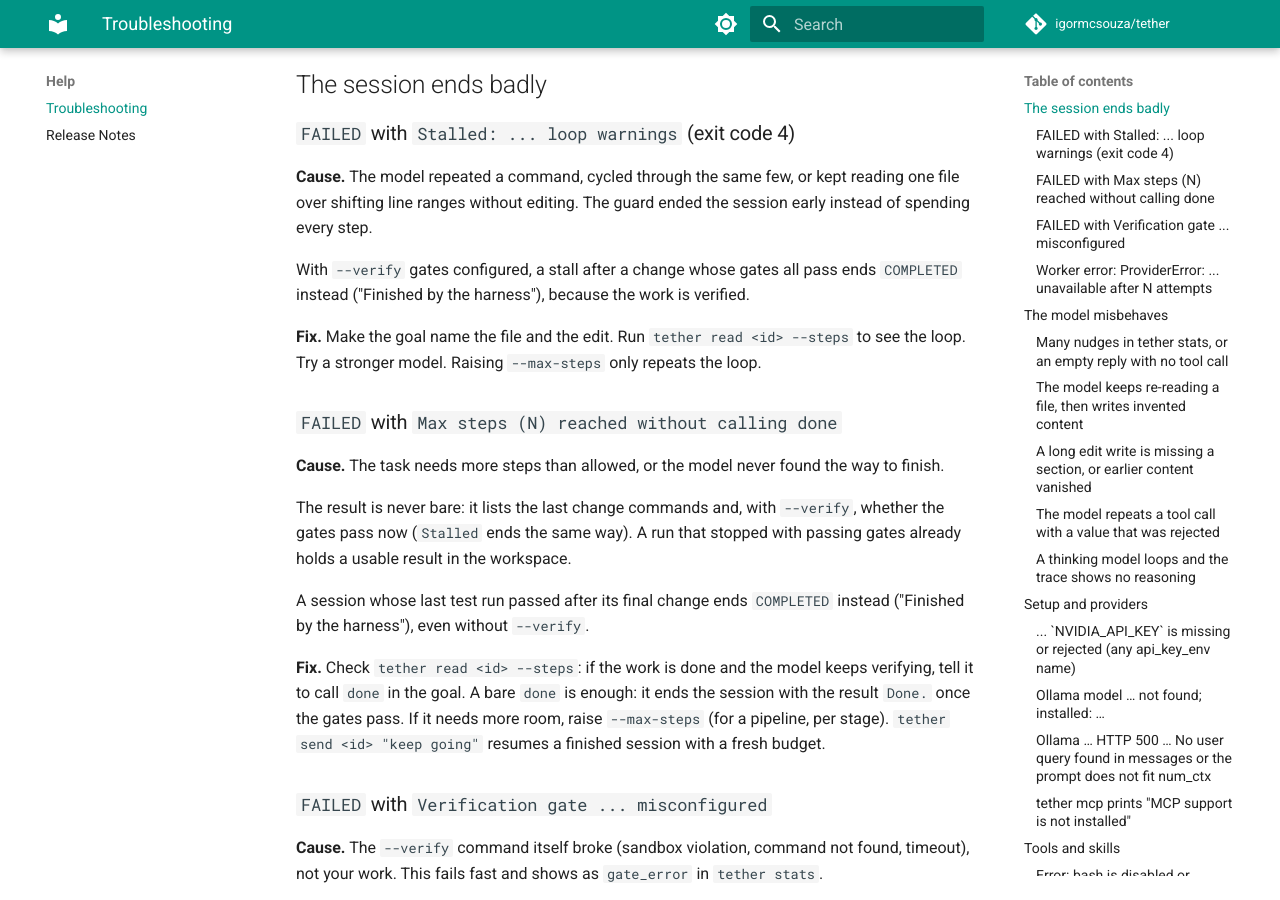
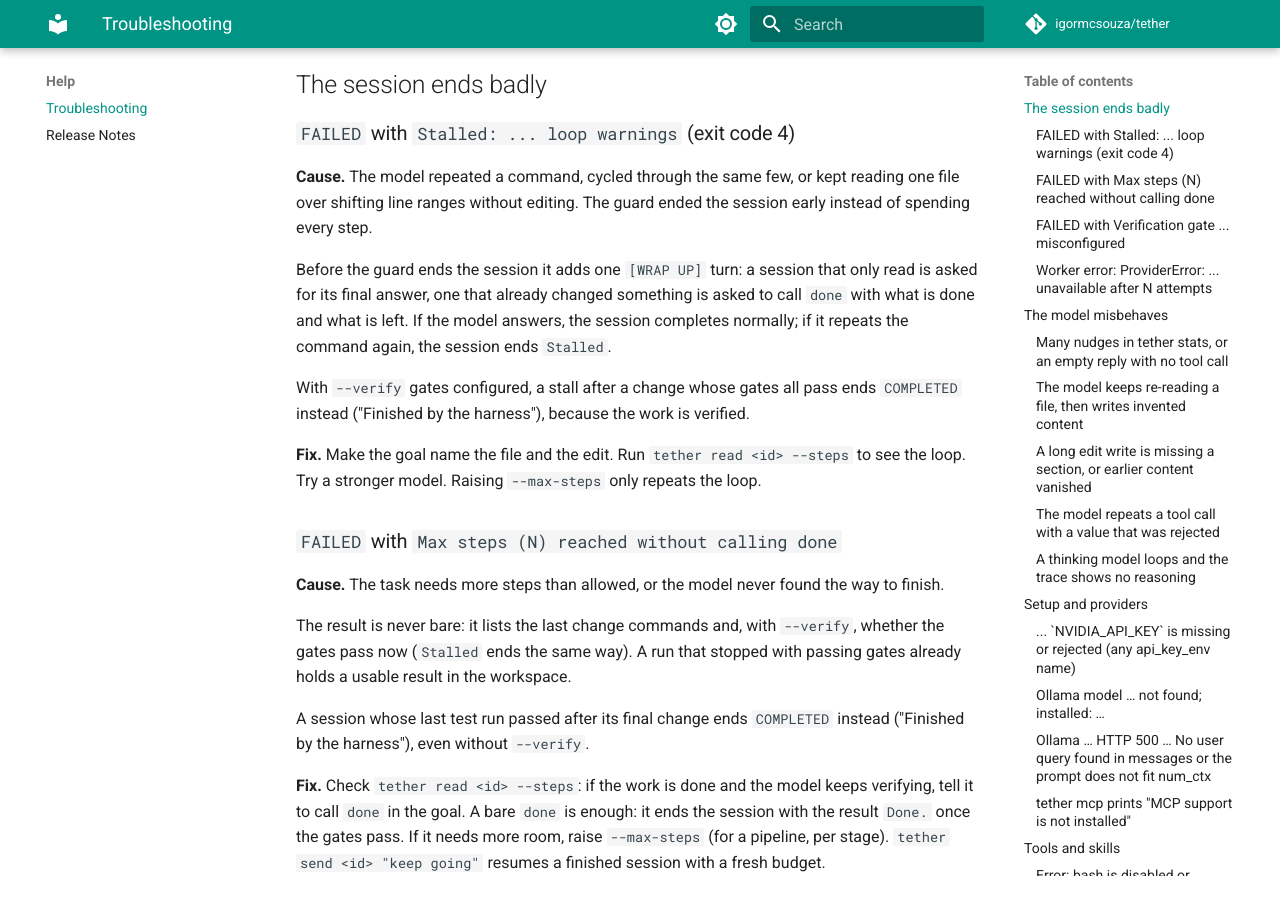
Before and after one commit to igormcsouza/tether, an MkDocs documentation site: the page built from docs/troubleshooting.md, in a window 1280 px wide and 900 px high, scrolled down 359 px. Built offline with MkDocs 1.6.1 and Material for MkDocs 9.7.7, drawn with Linux system fonts in a browser that asks for light colours; comment, search, counter and statistics services are not loaded.

Commit message:
docs: describe the wrap-up turn before a stall ends the session
Co-Authored-By: Claude Sonnet 5.5 <noreply@anthropic.com>

```diff
--- a/docs/troubleshooting.md
+++ b/docs/troubleshooting.md
@@ -9,6 +9,8 @@ Entries are grouped by what you see. For problems that are known and not fixed y
 ### `FAILED` with `Stalled: ... loop warnings` (exit code 4)
 
 **Cause.** The model repeated a command, cycled through the same few, or kept reading one file over shifting line ranges without editing. The guard ended the session early instead of spending every step.
+
+Before the guard ends the session it adds one `[WRAP UP]` turn: a session that only read is asked for its final answer, one that already changed something is asked to call `done` with what is done and what is left. If the model answers, the session completes normally; if it repeats the command again, the session ends `Stalled`.
 
 With `--verify` gates configured, a stall after a change whose gates all pass ends `COMPLETED` instead ("Finished by the harness"), because the work is verified.
 
```
